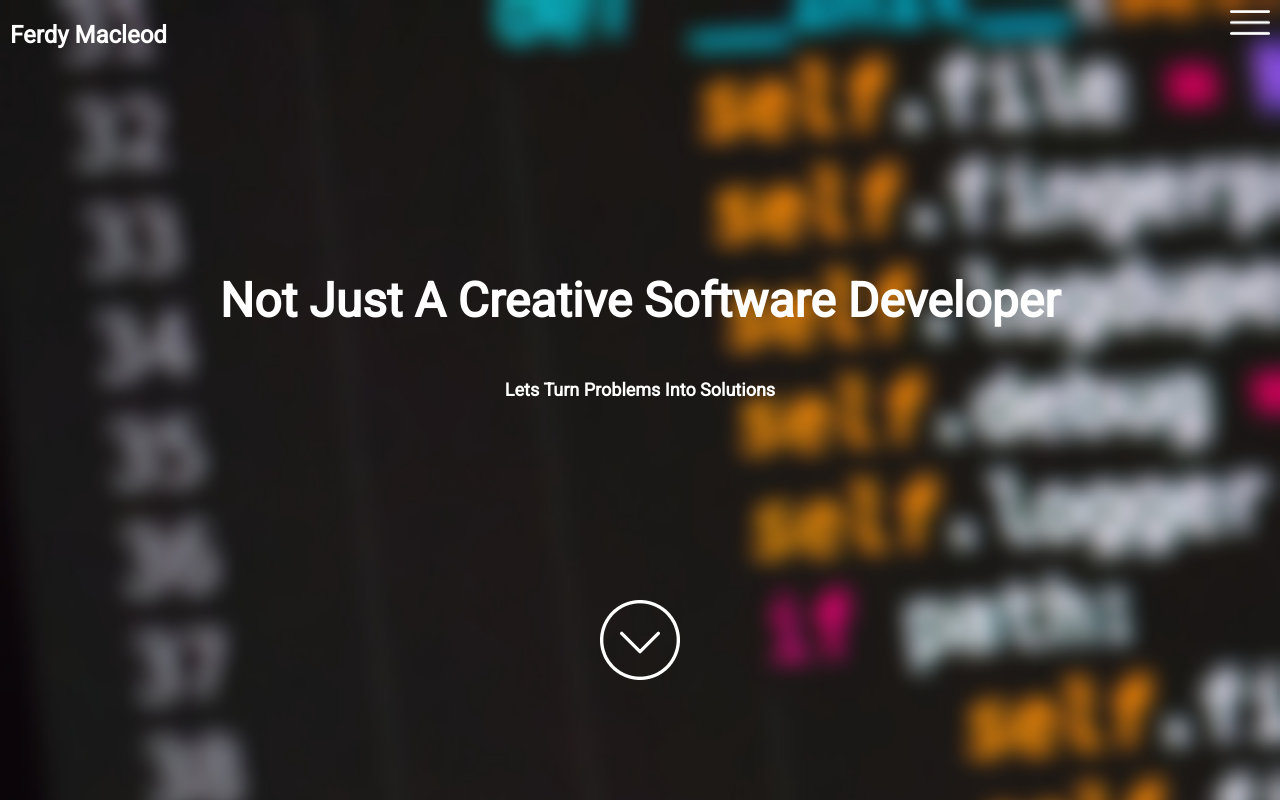
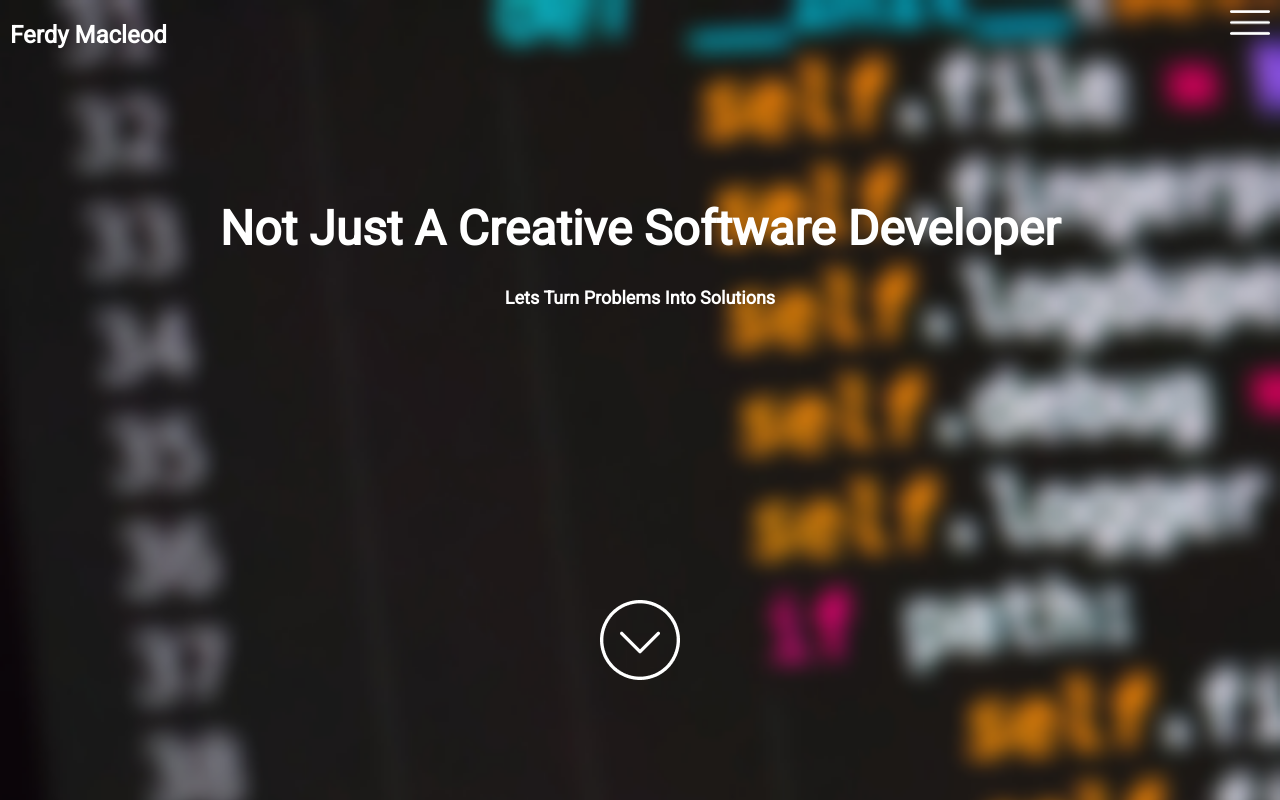
Before and after one commit to FerdyM/developer_portfolio, a React (Create React App) app: page / in a window 1280 px wide. Shown: the top 800 px of the page. Built offline with nearby package versions, Linux system fonts and the light colour scheme.

Commit message:
hopefully fix landing page styling

```diff
--- a/src/components/LandingPage.js
+++ b/src/components/LandingPage.js
@@ -8,8 +8,10 @@ const Main = () => {
     return (
         <Fragment>
             <div className="main">
-                <h2>Not Just A Creative Software Developer</h2>
-                <h3>Lets Turn Problems Into Solutions</h3>
+                <div className="main-container">
+                    <h2>Not Just A Creative Software Developer</h2>
+                    <h3>Lets Turn Problems Into Solutions</h3>
+                </div>
                 <img className="down-arrow" src={downArrow} alt="profile of me"/>
             </div>
             <Intro />
--- a/src/components/stylesheets/LandingPage.css
+++ b/src/components/stylesheets/LandingPage.css
@@ -10,6 +10,17 @@
   -ms-grid-columns: 100%;
       grid-template-columns: 100%;
   color: #FFFFFF;
+}
+
+.main-container {
+  -ms-grid-column: 1;
+  -ms-grid-column-span: 1;
+  grid-column: 1/2;
+  -ms-grid-row: 2;
+  -ms-grid-row-span: 1;
+  grid-row: 2/3;
+  height: 100%;
+  width: 100%;
 }
 
 h2, h3 {
@@ -66,9 +77,6 @@ h3 {
     padding: 0;
   }
   h2 {
-    -ms-grid-column: 1;
-    -ms-grid-column-span: 1;
-    grid-column: 1/2;
     -ms-grid-row: 2;
     -ms-grid-row-span: 1;
     grid-row: 2/3;
@@ -78,12 +86,9 @@ h3 {
         align-self: center;
   }
   h3 {
-    -ms-grid-row: 2;
+    -ms-grid-row: 3;
     -ms-grid-row-span: 1;
-    grid-row: 2/3;
-    -ms-grid-column: 1;
-    -ms-grid-column-span: 1;
-    grid-column: 1/2;
+    grid-row: 3/4;
     font-size: 18px;
     font-weight: bold;
     -ms-flex-item-align: end;
--- a/src/components/stylesheets/LandingPage.scss
+++ b/src/components/stylesheets/LandingPage.scss
@@ -7,6 +7,12 @@
     grid-template-rows: 25% 25% 25% 25%;
     grid-template-columns: 100%;
     color: #FFFFFF;
+}
+.main-container {
+    grid-column: 1/2;
+    grid-row: 2/3;
+    height: 100%;
+    width: 100%;
 }
 
 h2, h3 {
@@ -52,15 +58,13 @@ h3 {
     }
 
     h2 {
-        grid-column: 1/2;
         grid-row: 2/3;
         font-size: 48px;
         align-self: center;
     }
 
     h3 {
-        grid-row: 2/3;
-        grid-column: 1/2;
+        grid-row: 3/4;
         font-size: 18px;
         font-weight: bold;
         align-self: flex-end;
```
Also changed, not shown: 1 other file (tests, documents, lock files or other folders).
